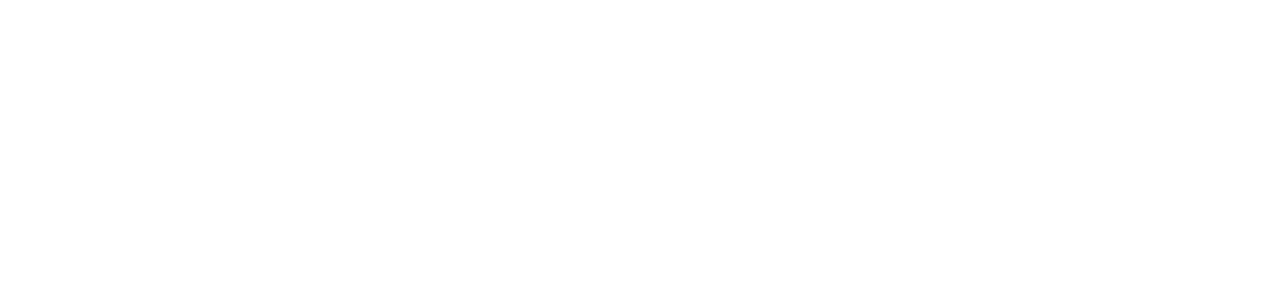
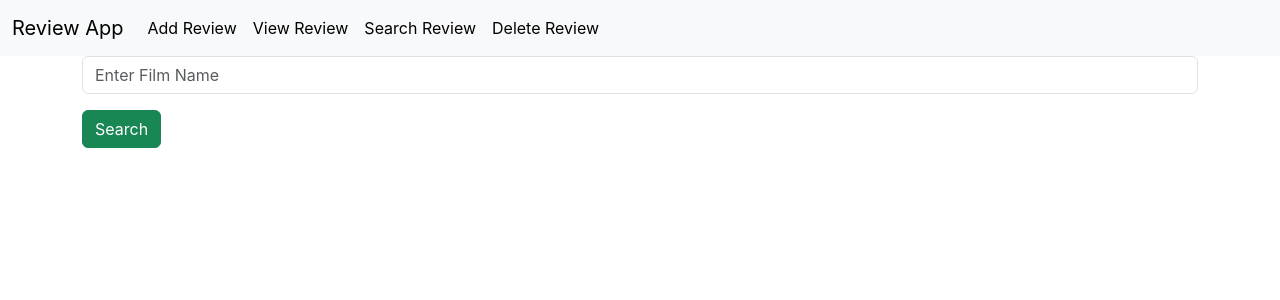
Before and after one commit to Justin8606/review-app-frontend, a React (Create React App) app: page /search in a window 1280 px wide. Before the commit this address had no page. Shown: the top 300 px of the page. Built offline with nearby package versions, Linux system fonts and the light colour scheme.

Commit message:
add and delete completed

```diff
--- a/src/App.js
+++ b/src/App.js
@@ -3,6 +3,8 @@ import './App.css';
 import AddReviews from './components/AddReviews';
 import { BrowserRouter, Route, Routes } from 'react-router-dom';
 import ViewReview from './components/ViewReview';
+import SearchReview from './components/SearchReview';
+import DeleteReview from './components/DeleteReview';
 
 function App() {
   return (
@@ -10,6 +12,8 @@ function App() {
     <Routes>
       <Route path='/' element={<AddReviews/>}/>
       <Route path='/view' element={<ViewReview/>}/>
+      <Route path='/search' element={<SearchReview/>}/>
+      <Route path='/delete' element={<DeleteReview/>}/>
     </Routes>
     </BrowserRouter>
   );
--- /dev/null
+++ b/src/components/DeleteReview.jsx
@@ -0,0 +1,94 @@
+import axios from 'axios'
+import React, { useState } from 'react'
+import NavBar from './NavBar'
+
+const DeleteReview = () => {
+
+
+        const [data,getData] = useState(
+            {
+                "name":"",
+            }
+        )
+
+
+        const inputHandler = (event)=>{
+            getData({...data,[event.target.name]:event.target.value})
+        }
+
+        const readValue = ()=>{
+            axios.post("http://localhost:8080/search",data).then(
+                (response)=>{
+                    changeResult(response.data)
+                }
+            ).catch(
+                (error)=>{
+                    alert(error.message)
+                }
+            )
+        }
+
+        const [result,changeResult] = useState([])
+
+        const deleteReview = (id)=>{
+            let input = {"_id": id}
+            axios.post("http://localhost:8080/delete",input).then(
+                (response)=>{
+                    if (response.data.status === "success") {
+                        alert("Successfully Deleted")
+                    } else {
+                        alert("Something went wrong")
+                    }
+                }
+            ).catch()
+        }
+
+  return (
+    <div>
+        <NavBar/>
+        <div className="container">
+                <div className="row g-3">
+                    <div className="col col-12 col-sm-12 col-md-12 col-lg-12 col-xl-12 col-xxl12">
+                        <div className="row g-3">
+                            <div className="col col-12 col-sm-12 col-md-12 col-lg-12 colxl-12 col-xxl-12">
+                                <input type="text" className="form-control" placeholder='Enter Movie Name...'
+                                    name='name' value={data.name} onChange={inputHandler} />
+                            </div>
+                            <div className="col col-12 col-sm-12 col-md-12 col-lg-12 colxl-12 col-xxl-12">
+                                <button className="btn btn-danger" onClick={readValue}>Delete</button>
+                            </div>
+                        </div>
+                        <div className="row g-3">
+                            {result.map(
+                                (value, index) => {
+                                    return <div className="col col-12 col-sm-6 col-md-4 col-lg-3 col-xl-3 col-xxl-3">
+
+
+
+                                    <div class="card">
+              <img src="https://them0vieblog.com/wp-content/uploads/2018/09/inception.jpg" class="card-img-top" alt="..."/>
+              <div class="card-body">
+                <h5 class="card-title">Film Review</h5>
+              </div>
+              <ul class="list-group list-group-flush">
+                <li class="list-group-item">{value.name}</li>
+                <li class="list-group-item">{value.year}</li>
+                <li class="list-group-item">{value.duration}</li>
+                <li class="list-group-item">{value.rating}</li>
+                <button className="btn btn-danger" onClick={()=>{deleteReview(value._id)}}>Delete</button>
+              </ul>
+
+            </div>
+
+                                    </div>
+                                }
+                            )}
+                        </div>
+                    </div>
+                </div>
+            </div>
+    </div>
+  )
+}
+
+export default DeleteReview
--- /dev/null
+++ b/src/components/SearchReview.jsx
@@ -0,0 +1,76 @@
+import React, { useState } from 'react'
+import NavBar from './NavBar'
+import axios from 'axios'
+
+const SearchReview = () => {
+    const [data,getData] = useState(
+        {
+            "name":""
+        }
+    )
+    const [result,changeResult] = useState([])
+
+
+    const inputHandler = (event)=>{
+        getData({...data,[event.target.name]:event.target.value})
+    }
+
+    const readValue = ()=>{
+        axios.post("http://localhost:8080/search",data).then(
+            (response)=>{
+                changeResult(response.data)
+            }
+        ).catch(
+            (error)=>{
+                alert(error.message)
+            }
+        )
+    }
+  return (
+    <div>
+        <NavBar/>
+        <div className="container">
+                <div className="row g-3">
+                    <div className="col col-12 col-sm-12 col-md-12 col-lg-12 col-xl-12 col-xxl12">
+                        <div className="row g-3">
+                            <div className="col col-12 col-sm-12 col-md-12 col-lg-12 colxl-12 col-xxl-12">
+                                <input type="text" className="form-control" placeholder='Enter Film Name'
+                                    name='name' value={data.name} onChange={inputHandler} />
+                            </div>
+                            <div className="col col-12 col-sm-12 col-md-12 col-lg-12 colxl-12 col-xxl-12">
+                                <button className="btn btn-success" onClick={readValue}>Search</button>
+                            </div>
+                        </div>
+                        <div className="row g-3">
+                            {result.map(
+                                (value, index) => {
+                                    return <div className="col col-12 col-sm-6 col-md-4 col-lg-3 col-xl-3 col-xxl-3">
+
+
+
+                                    <div class="card">
+              <img src="https://them0vieblog.com/wp-content/uploads/2018/09/inception.jpg" class="card-img-top" alt="..."/>
+              <div class="card-body">
+                <h5 class="card-title">Film Review</h5>
+              </div>
+              <ul class="list-group list-group-flush">
+                <li class="list-group-item">{value.name}</li>
+                <li class="list-group-item">{value.year}</li>
+                <li class="list-group-item">{value.duration}</li>
+                <li class="list-group-item">{value.rating}</li>
+              </ul>
+
+            </div>
+
+                                    </div>
+                                }
+                            )}
+                        </div>
+                    </div>
+                </div>
+            </div>
+    </div>
+  )
+}
+
+export default SearchReview
--- a/src/components/ViewReview.jsx
+++ b/src/components/ViewReview.jsx
@@ -1,5 +1,6 @@
 import axios from 'axios'
 import React, { useEffect, useState } from 'react'
+import NavBar from './NavBar'
 
 const ViewReview = () => {
 
@@ -18,6 +19,7 @@ const ViewReview = () => {
     useEffect(()=>{fetchdata()},[])
   return (
     <div>
+        <NavBar/>
         <div className="container">
             <div className="row">
                 <div className="col col-12 col-sm-12 col-md-12 col-lg-12 col-xl-12 col-xxl-12">
```
